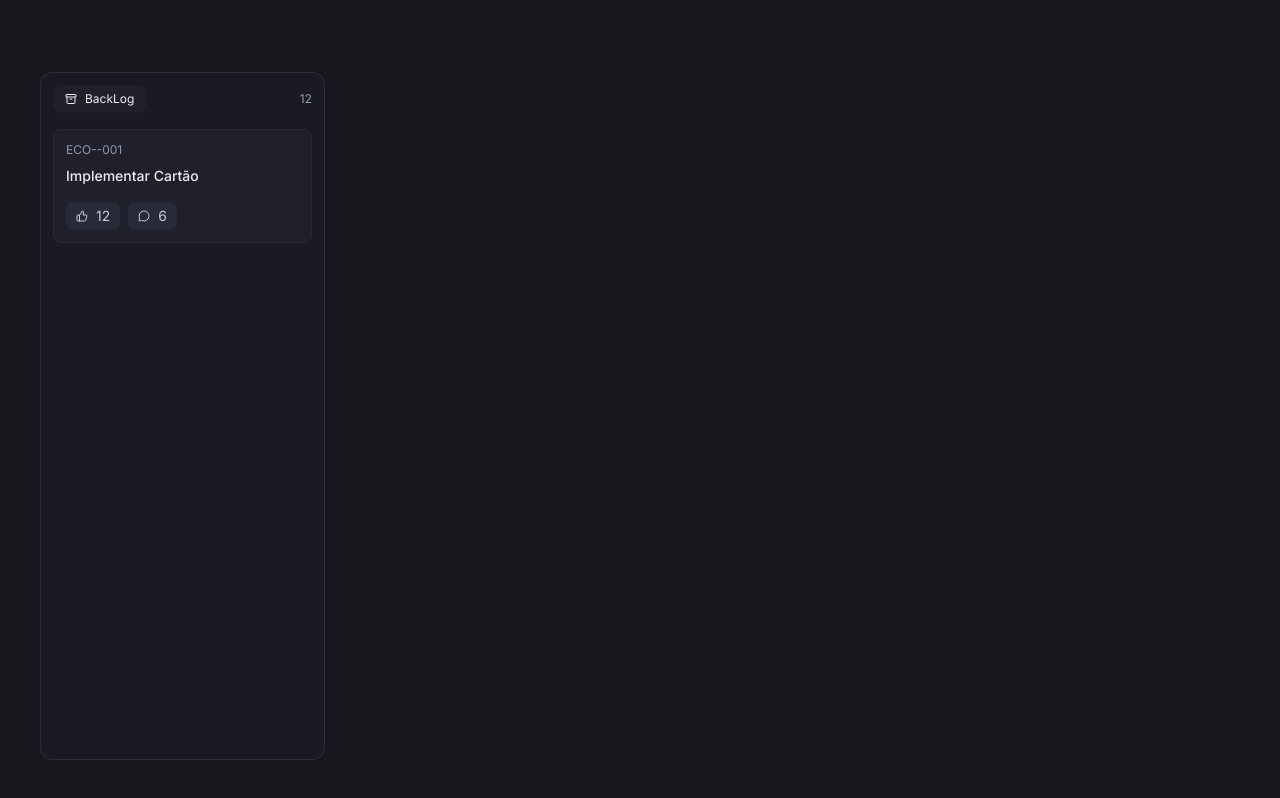
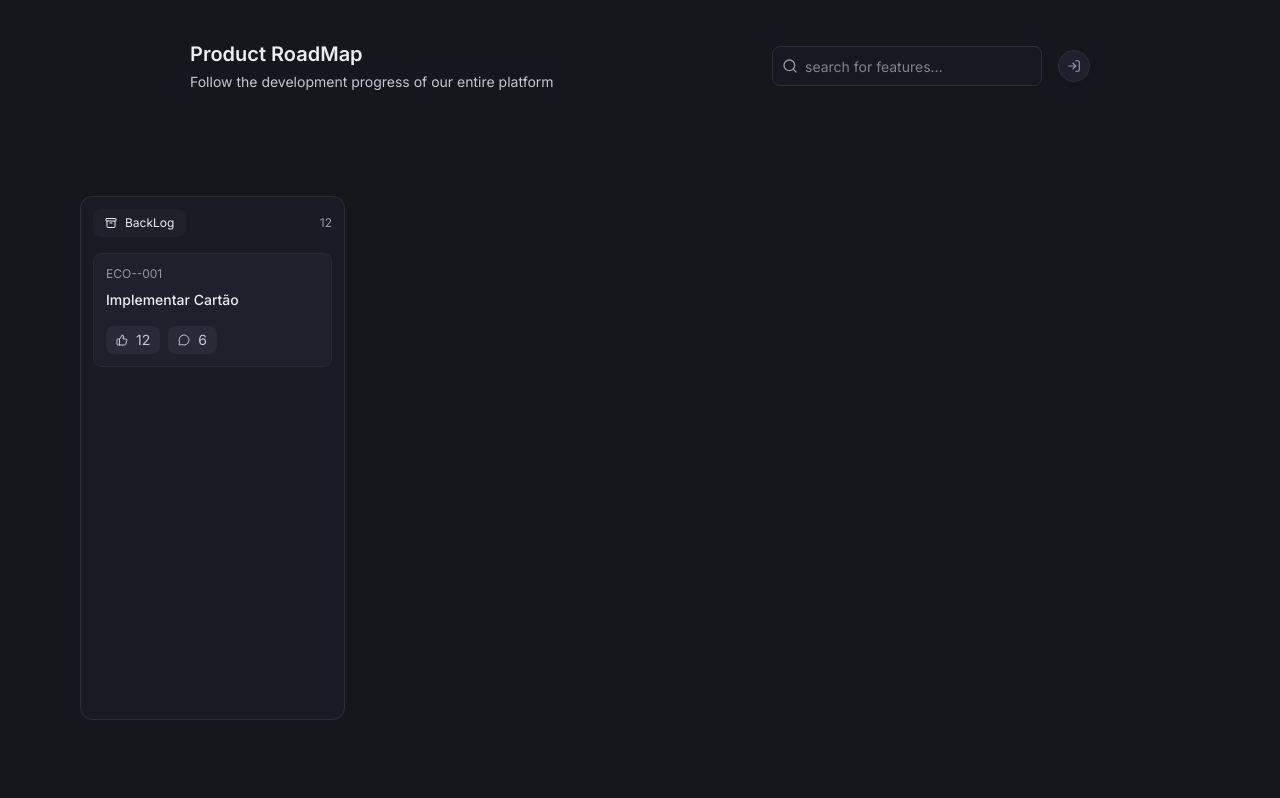
Before and after one commit to IgoorToorres/Board, a Next.js app: page / in a window 1280 px wide. Built offline with nearby package versions, Linux system fonts and the light colour scheme.

Commit message:
feat: implementando header

```diff
--- /dev/null
+++ b/src/app/(board)/header.tsx
@@ -0,0 +1,31 @@
+import Input from "@/components/input"
+import { LogInIcon, SearchIcon } from "lucide-react"
+
+export default function Header() {
+  return (
+    <div className="max-w-225 mx-auto w-full flex justify-between items-center">
+      <div className="space-y-1">
+        <h1 className="font-semibold text-xl">Product RoadMap</h1>
+        <p className="text-sm text-navy-100">
+          Follow the development progress of our entire platform
+        </p>
+      </div>
+      <div className="flex items-center gap-4">
+        <div className="relative">
+          <SearchIcon className="size-4 text-navy-200 absolute top-1/2 -translate-y-1/2 left-2.5 pointer-events-none" />
+          <Input
+            placeholder="search for features..."
+            type="text"
+            className="w-67.5 pl-8"
+          />
+        </div>
+        <button
+          type="button"
+          className="size-8 rounded-full bg-navy-700 border border-navy-500 flex items-center justify-center hover:bg-navy-600 transition-colors duration-150 cursor-pointer"
+        >
+          <LogInIcon className="size-3.5 text-navy-200" />
+        </button>
+      </div>
+    </div>
+  )
+}
--- /dev/null
+++ b/src/app/(board)/layout.tsx
@@ -0,0 +1,14 @@
+import Header from "./header"
+
+export default function BoardLayout({
+  children,
+}: Readonly<{
+  children: React.ReactNode
+}>) {
+  return (
+    <div className="max-w-405 w-full mx-auto p-10 flex flex-col gap-8 h-dvh">
+      <Header />
+      {children}
+    </div>
+  )
+}
--- /dev/null
+++ b/src/components/input.tsx
@@ -0,0 +1,18 @@
+import type { ComponentProps } from "react"
+import { twMerge } from "tailwind-merge"
+
+interface InputProps extends ComponentProps<"input"> {}
+
+export default function Input({ className, ...props }: InputProps) {
+  return (
+    <input
+      className={twMerge(
+        "bg-navy-900 border-[0.5px] border-navy-500 h-10 flex items-center placeholder:via-navy-200 px-3 rounded-lg text-sm",
+        "",
+        "outline-none focus-visible:ring-2 focus-visible:ring-navy-400 focus-visible:ring-offset-2 focus-visible:ring-offset-navy-950",
+        className,
+      )}
+      {...props}
+    />
+  )
+}
--- a/src/components/section.tsx
+++ b/src/components/section.tsx
@@ -53,7 +53,10 @@
 function SectionContent({ className, ...props }: SectionContentProps) {
   return (
     <div
-      className={twMerge("flex flex-col gap-2.5 p-3", className)}
+      className={twMerge(
+        "flex flex-col overflow-y-auto gap-2.5 p-3",
+        className,
+      )}
       {...props}
     />
   )
```
Also changed, not shown: src/app/(board)/page.tsx (renamed from src/app/page.tsx).
